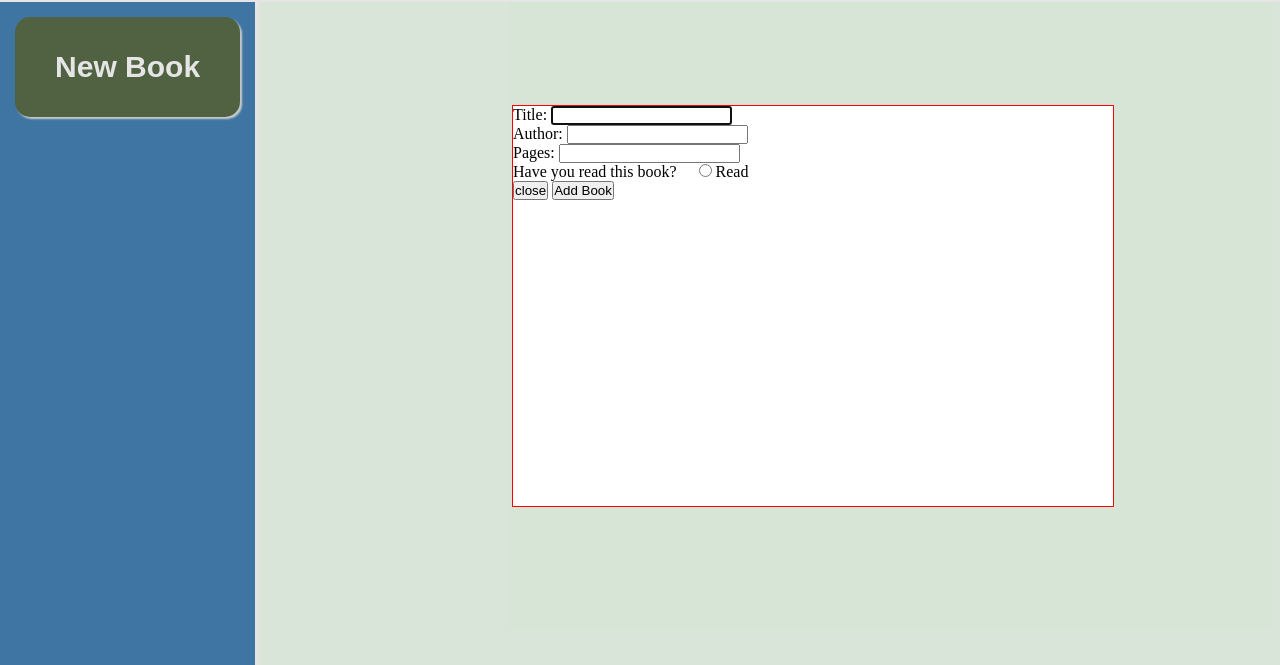
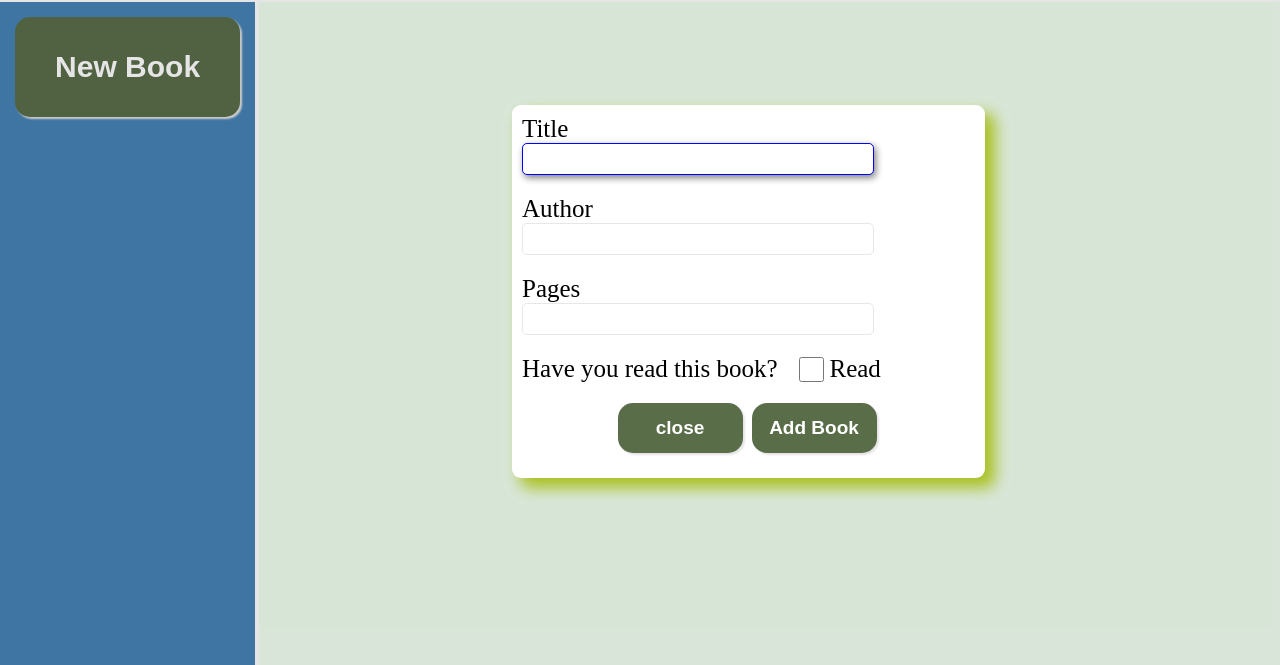
Before and after one commit to lukmanAkhmad/library, a plain HTML site: page index.html in a window 1280 px wide. Both pictures are taken after a click on the button "New Book". Shown: the part 135-800 px from the top of the page. Drawn offline with Linux system fonts and the light colour scheme.

Commit message:
style: modal

```diff
--- a/index.html
+++ b/index.html
@@ -19,25 +19,26 @@
                 <button id="newBook" type="button">New Book</button>
             </div>
             <dialog id="dialog">
+                <div id="containerForm">
                     <form action="">
                         <section class="inputSection">
-                        <div>
-                            <label for="title">Title: </label>
+                            <div class="formDiv">
+                                <label class="labelTitle" for="title">Title </label>
                                 <input type="text" id="title" name="title_book">
                             </div>
-                        <div>
-                            <label for="author">Author: </label>
+                            <div class="formDiv">
+                                <label class="labelAuthor" for="author">Author </label>
                                 <input type="text" id="author" name="author_book">
                             </div>
-                        <div>
-                            <label for="pages">Pages: </label>
-                            <input type="text" id="pages" name="pages_book">
+                            <div class="formDiv">
+                                <label class="labelPages" for="pages">Pages </label>
+                                <input type="number" id="pages" name="pages_book">
                             </div>
-                        <div id="containerRadioBtn">
+                            <div id="containerCheckbox">
                                 <legend>Have you read this book?</legend>
-                            <div>
-                                <input type="radio" id="read" name="read" value="read">
-                                <label for="read">Read</label>
+                                <div id="subContainerCheckbox">
+                                    <input type="checkbox" id="read" name="read" value="read">
+                                    <label class="labelRead" for="read">Read</label>
                                 </div>
                             </div>
                         </section>
@@ -46,6 +47,7 @@
                             <button id="addBook" type="submit">Add Book</button>
                         </section>
                     </form>
+                </div>
             </dialog>
         </div>
         <div id="article">
--- a/style.css
+++ b/style.css
@@ -1,12 +1,14 @@
-*{
+* {
     margin: 0;
     padding: 0;
 }
+
 html,
-body{
+body {
     height: 100%;
 }
-#container{
+
+#container {
     box-sizing: border-box;
     display: grid;
     grid-template-columns: 1fr 4fr;
@@ -14,7 +16,8 @@ body{
     height: 100%;
     gap: 4px;
 }
-#header{
+
+#header {
     background-color: green;
     grid-column: 1 / 3;
 
@@ -23,17 +26,19 @@ body{
     align-items: center;
     font-size: 45px;
 }
-#sidebar{
+
+#sidebar {
     background-color: steelblue;
     grid-column: 1 / 2;
 }
-#containerBtnNewBook{
+
+#containerBtnNewBook {
     display: flex;
     justify-content: center;
-    /* border: 1px solid red; */
     margin: 15px;
 }
-#newBook{
+
+#newBook {
     width: 100%;
     height: 100px;
     font-size: 30px;
@@ -44,25 +49,29 @@ body{
     color: white;
     box-shadow: 2px 2px 2px #e4e4e4;
 }
-#newBook:hover{
+
+#newBook:hover {
     background-color: white;
     color: #596D48;
     box-shadow: 2px 2px 2px #596D48;
 }
-#article{
+
+#article {
     background-color: honeydew;
     grid-column: 2 / 3;
 
     display: grid;
-    grid-template-columns: repeat(auto-fit,minmax(330px, 1fr));
+    grid-template-columns: repeat(auto-fit, minmax(330px, 1fr));
     gap: 5px;
 }
-#article .cards{
+
+#article .cards {
     height: 250px;
     text-align: center;
     font-family: Arial, Helvetica, sans-serif;
 }
-.cards{
+
+.cards {
     display: flex;
     flex-direction: column;
     justify-content: center;
@@ -70,43 +79,146 @@ body{
     background-color: rebeccapurple;
 }
 
-.cards p{
+.cards p {
     color: black;
     font-weight: normal;
     font-size: 14px;
 }
-.cards .cardTitle{
+
+.cards .cardTitle {
     font-size: 45px;
     text-align: center;
 }
-.cards .cardAuthor{
+
+.cards .cardAuthor {
     font-size: 33px;
 }
-.cards .cardPages{
+
+.cards .cardPages {
     font-size: 25px;
 }
-.cards .cardRead{
+
+.cards .cardRead {
     font-size: 25px;
 }
-#dialog{
-    border: 1px solid red;
-    width: 600px;
-    height: 400px;
+
+#dialog {
+    border: 0;
+    border-radius: 9px;
+    width: 473px;
+    height: 373px;
     position: fixed;
     z-index: 100;
     left: 40%;
     top: 30%;
+    box-shadow: 9px 9px 15px 1px #a9c121;
 }
-#containerRadioBtn{
+
+#containerForm {
+    height: 350px;
+    width: 450px;
+    margin: 10px;
+}
+
+#containerCheckbox {
     display: flex;
     flex-direction: row;
     gap: 22px;
+    margin-bottom: 20px;
 }
-.deleteBookBtn{
+
+.deleteBookBtn {
     width: 90px;
     height: 30px;
 }
-.readStatusBtn{
+
+.readStatusBtn {
     width: 90px;
     height: 30px;
 }
+
+.formDiv {
+    display: flex;
+    flex-direction: column;
+    margin-bottom: 20px;
+}
+
+.labelTitle,
+.labelAuthor,
+.labelPages,
+legend {
+    font-size: 25px;
+}
+
+input[type="text"],
+input[type="number"] {
+    width: 350px;
+    border: 1px solid #E5E7EB;
+    border-radius: 5px;
+    height: 30px;
+    font-size: 18px;
+    outline: none;
+}
+
+input[type="checkbox"] {
+    width: 25px;
+    height: 25px;
+}
+
+input:focus {
+    border: 1px solid blue;
+    box-shadow: 2px 3px 7px 0px grey;
+}
+
+.labelRead {
+    font-size: 25px;
+    text-align: center;
+}
+
+#subContainerCheckbox {
+    display: flex;
+    align-items: center;
+    gap: 5px;
+}
+
+.btnSection {
+    display: flex;
+    justify-content: center;
+    gap: 9px;
+}
+
+#closeModal {
+    width: 125px;
+    height: 50px;
+    font-size: 19px;
+    font-weight: bold;
+    border-radius: 15px;
+    border: 0;
+    background-color: #596D48;
+    color: white;
+    box-shadow: 2px 2px 2px #e4e4e4;
+}
+
+#closeModal:hover {
+    background-color: rgb(228, 58, 58);
+    color: white;
+    box-shadow: 2px 2px 2px #e4e4e4;
+}
+
+#addBook {
+    width: 125px;
+    height: 50px;
+    font-size: 19px;
+    font-weight: bold;
+    border-radius: 15px;
+    border: 0;
+    background-color: #596D48;
+    color: white;
+    box-shadow: 2px 2px 2px #e4e4e4;
+}
+
+#addBook:hover {
+    background-color: white;
+    color: #596D48;
+    box-shadow: 2px 2px 2px #596D48;
+}
```
Lines whose indentation alone changed are shown as unchanged.
